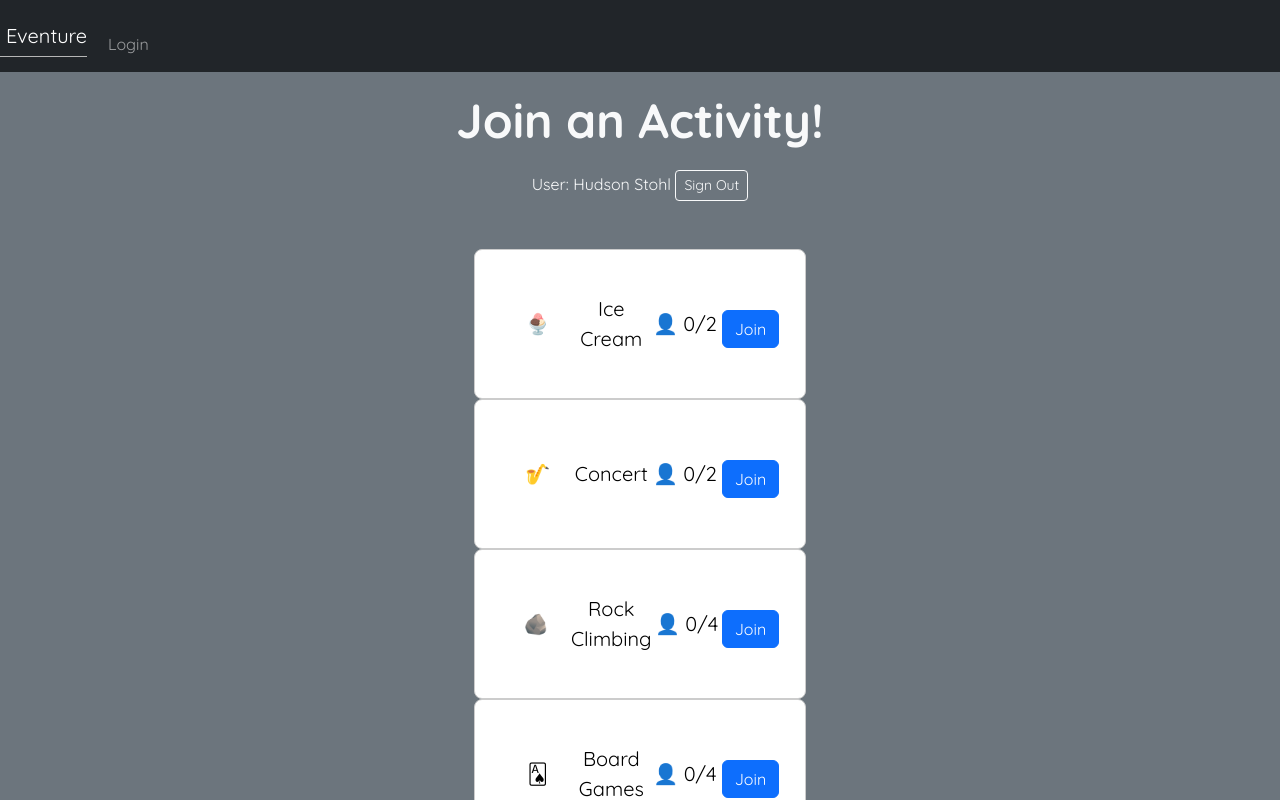
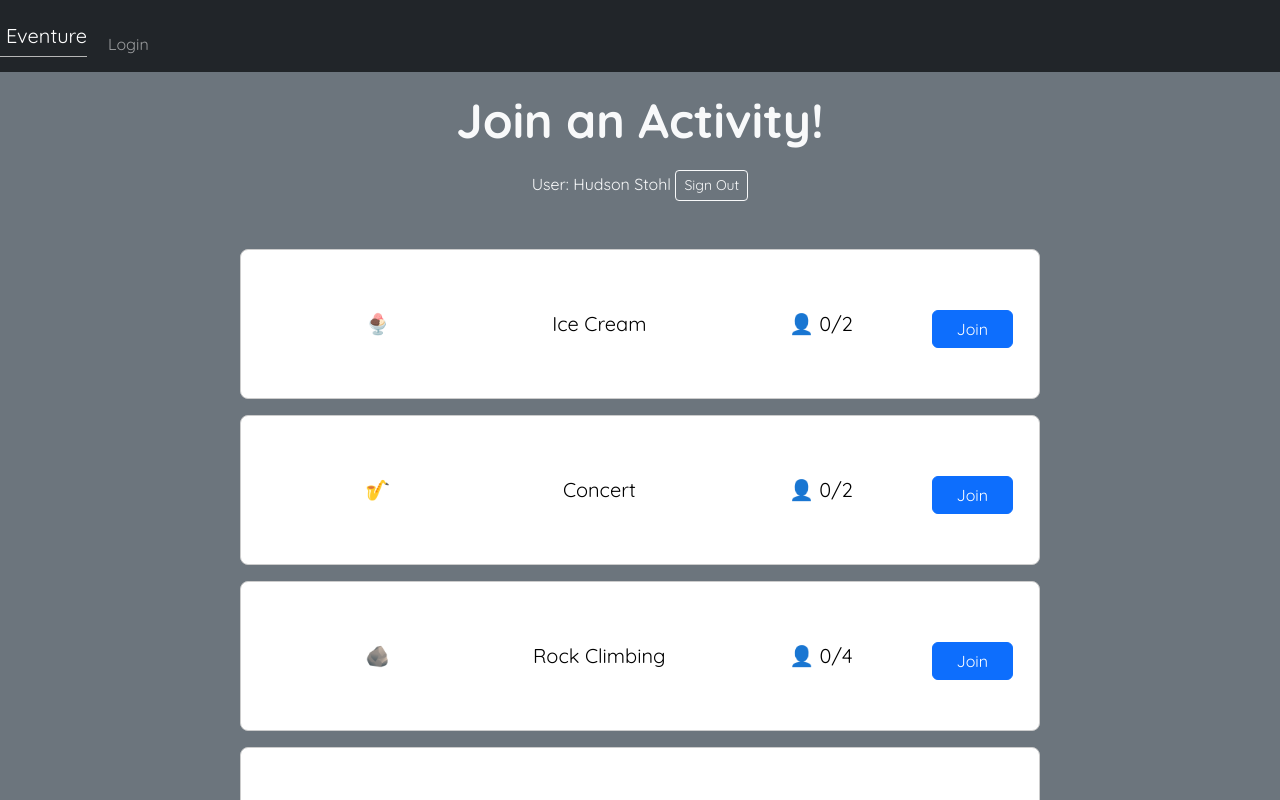
Before and after one commit to hstohl/startup, a React (Vite) app: page /choose in a window 1280 px wide. Shown: the top 800 px of the page. Built offline with nearby package versions, Linux system fonts and the light colour scheme.

Commit message:
update(choose) Actually initialized the activities.

```diff
--- a/src/choose/activityList.jsx
+++ b/src/choose/activityList.jsx
@@ -78,7 +78,7 @@ export function ActivityList({ group, onGroupChoice }) {
     onGroupChoice(activityName);
   };
   return (
-    <div className="containerIGuess">
+    <div className="container">
       {activities.map((activity) => (
         <ActivityCard
           key={activity.name}
```
